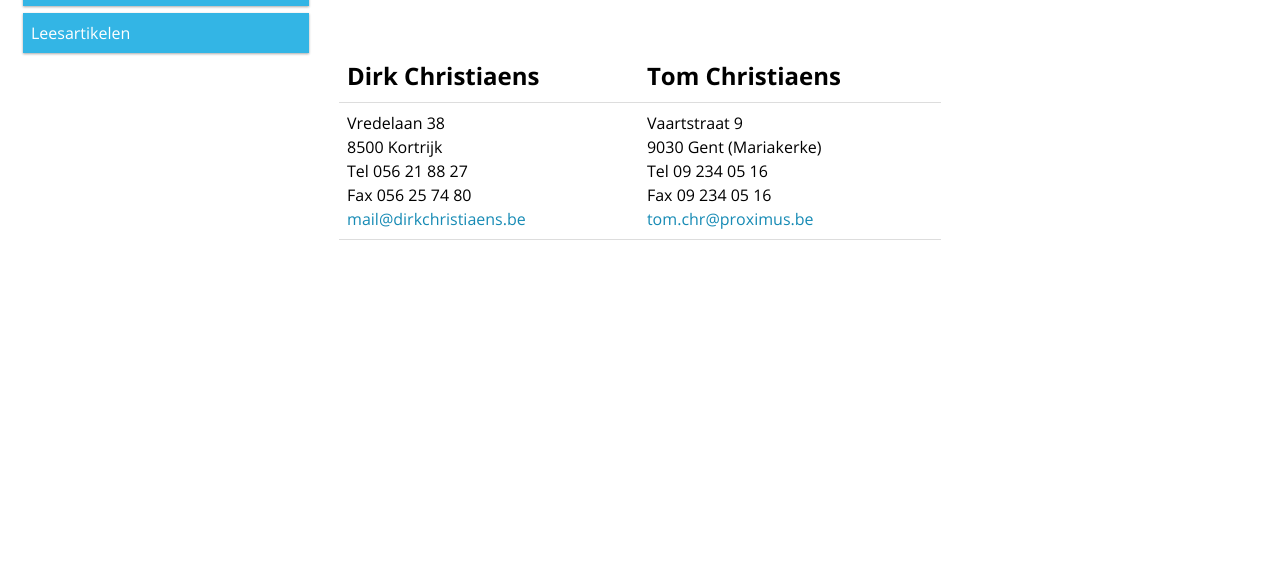
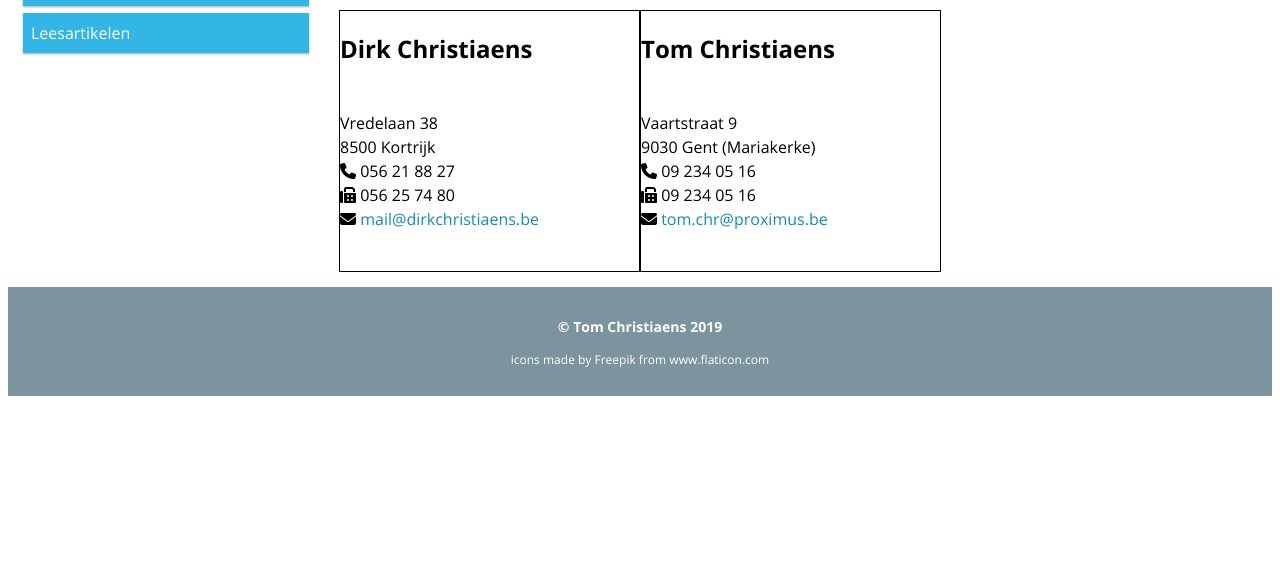
Before and after one commit to TomLXXVI/TomLXXVI.github.io, a plain HTML site: page contact.html in a window 1280 px wide. Shown: the part 225-800 px from the top of the page. Drawn offline with Linux system fonts and the light colour scheme.

Commit message:
Update contact.html

```diff
--- a/articles.html
+++ b/articles.html
@@ -6,6 +6,7 @@
     <meta name="viewport" content="width=device-width, initial-scale=1.0">
     <link rel="stylesheet" href="/static/css/styles.css">
     <link rel="stylesheet" href="/static/css/pygments.css">
+    <script src="https://kit.fontawesome.com/49c5b2b09a.js"></script>
 </head>
 <body>
     <div class="header">
@@ -57,7 +58,7 @@
             &copy; Tom Christiaens 2019
         </h3>
         <p>
-            Icons made by <a href="https://www.flaticon.com/authors/freepik" title="Freepik">Freepik</a>
+            icons made by <a href="https://www.flaticon.com/authors/freepik" title="Freepik">Freepik</a>
             from <a href="https://www.flaticon.com/" title="Flaticon">www.flaticon.com</a>
         </p>
     </div>
--- a/contact.html
+++ b/contact.html
@@ -6,6 +6,7 @@
     <meta name="viewport" content="width=device-width, initial-scale=1.0">
     <link rel="stylesheet" href="/static/css/styles.css">
     <link rel="stylesheet" href="/static/css/pygments.css">
+    <script src="https://kit.fontawesome.com/49c5b2b09a.js"></script>
 </head>
 <body>
     <div class="header">
@@ -26,23 +27,30 @@
             <!-- Add page content here -->
 
     <div class="contact">
-        <h1>Contacteer ons</h1>
-<p><br></p>
-<table>
-<thead>
-<tr>
-<th>Dirk Christiaens</th>
-<th>Tom Christiaens</th>
-</tr>
-</thead>
-<tbody>
-<tr>
-<td>Vredelaan 38<br>8500 Kortrijk<br>Tel   056 21 88 27<br>Fax  056 25 74 80<br><a href="mailto:mail@dirkchristiaens.be">mail@dirkchristiaens.be</a></td>
-<td>Vaartstraat 9<br>9030 Gent (Mariakerke)<br>Tel   09 234 05 16<br>Fax  09 234 05 16<br><a href="mailto:tom.chr@proximus.be">tom.chr@proximus.be</a></td>
-</tr>
-</tbody>
-</table>
-<p><br><br><br><br><br><br><br><br><br><br><br><br><br><br><br><br><br><br><br><br><br><br><br></p>
+    <h1>Contacteer ons</h1>
+
+        <div style="width: 50%; float: left; border: 1px solid black;">
+            <h2 style="text-align: left">Dirk Christiaens</h2>
+            <p style="white-space: pre; text-align: left;">
+Vredelaan 38
+8500 Kortrijk
+<i class='fas fa-phone'></i> 056 21 88 27
+<i class='fas fa-fax'></i> 056 25 74 80
+<i class='fas fa-envelope'></i><a href="mailto: mail@dirkchristiaens.be"> mail@dirkchristiaens.be</a>
+            </p>
+        </div>
+
+        <div style="width: 50%; float: left; border: 1px solid black;">
+            <h2 style="text-align: left">Tom Christiaens</h2>
+            <p style="white-space: pre; text-align: left;">
+Vaartstraat 9
+9030 Gent (Mariakerke)
+<i class='fas fa-phone'></i> 09 234 05 16
+<i class='fas fa-fax'></i> 09 234 05 16
+<i class='fas fa-envelope'></i><a href="mailto: tom.chr@proximus.be"> tom.chr@proximus.be</a>
+            </p>
+        </div>
+
     </div>
 
         </div>
@@ -58,7 +66,7 @@
             &copy; Tom Christiaens 2019
         </h3>
         <p>
-            Icons made by <a href="https://www.flaticon.com/authors/freepik" title="Freepik">Freepik</a>
+            icons made by <a href="https://www.flaticon.com/authors/freepik" title="Freepik">Freepik</a>
             from <a href="https://www.flaticon.com/" title="Flaticon">www.flaticon.com</a>
         </p>
     </div>
--- a/static/css/styles.css
+++ b/static/css/styles.css
@@ -218,21 +218,6 @@ a.tag {
 
 /* -- CONTACT LAYOUT -- */
 
-.contact table, th, td {
-    padding: 8px;
-}
-
-.contact table {
-    border-collapse: collapse;
-    width: 100%;
-}
-
-.contact th {
-    font-size: 1.5em;
-    text-align: left;
-    border-bottom: 1px solid #ddd;
-}
-
 /* -- link -- */
 .contact a {
     text-decoration: none;
```
Also changed, not shown: fv-installatie/index.html (+2 -1 lines), index.html (+2 -1 lines), tag/elektriciteit/index.html (+2 -1 lines), tag/fotovoltaïsch/index.html (+2 -1 lines).
